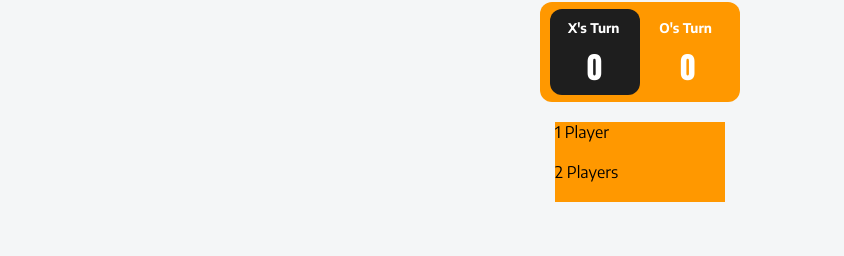
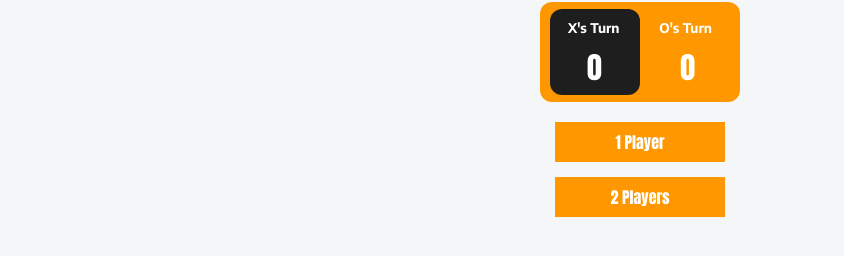
Before and after one commit to Johnoo007/Johnoo007.github.io, a website: page TicTacToe/index.html in a window 1280 px wide. Shown: the part 482-738 px from the top of the page, without its empty margins (0-844 px from the left). Drawn offline with Linux system fonts and the light colour scheme; a web font is replaced by a local one.

Commit message:
Update style.css

```diff
--- a/TicTacToe/style.css
+++ b/TicTacToe/style.css
@@ -321,6 +321,11 @@ body {
   width: 170px;
   height: 40px;
   background-color: #ff9800;
+  color: white;
+  font-family: Impact, Haettenschweiler, 'Arial Narrow Bold', sans-serif;
+  justify-content: center;
+  align-items: center;
+  margin-bottom: 15px;
 }
 
 /* .bt_player {
```
